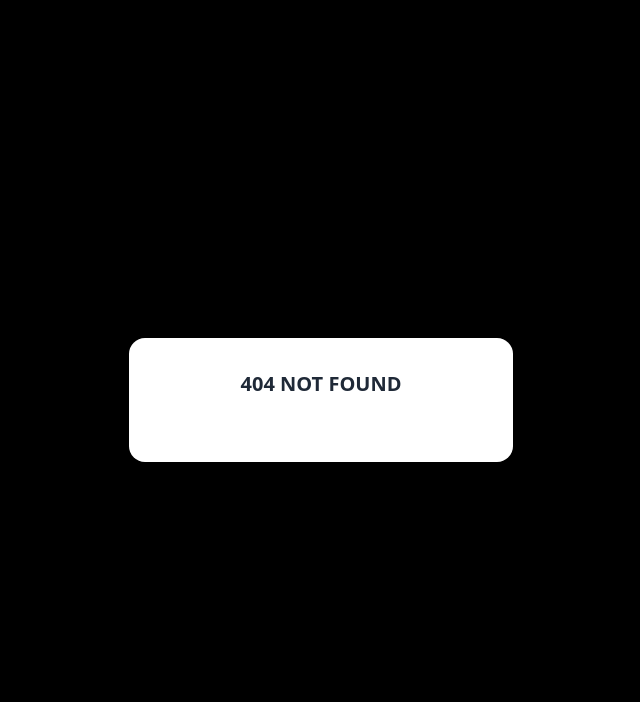
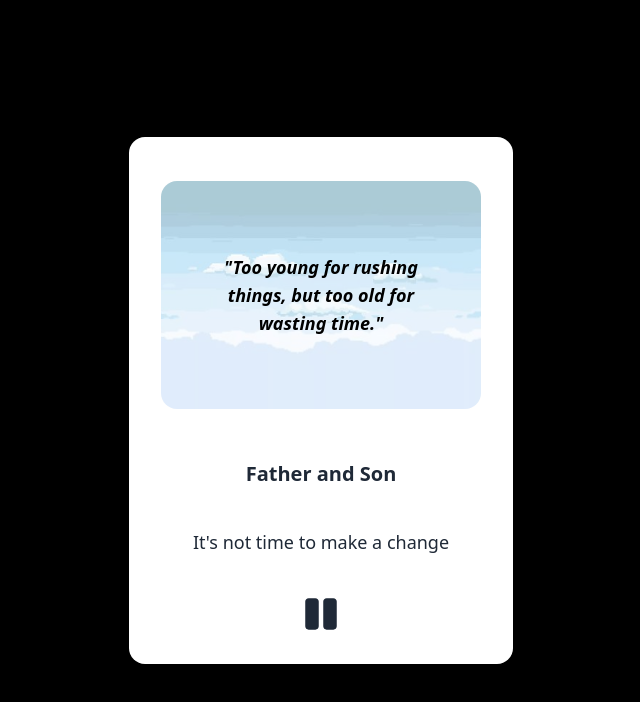
Before and after one commit to RupertC07/Lyric-and-thoughts, a React (Vite) app: page /1 in a window 1280 px wide. Before the commit this address had no page. Shown: the top 702 px of the page, without its empty margins (319-959 px from the left). Built offline with nearby package versions, Linux system fonts and the light colour scheme; the HTML template or start-up script is replaced by a standard one.

Commit message:
Test aroutes modification

```diff
--- a/src/pages/Lyric.jsx
+++ b/src/pages/Lyric.jsx
@@ -16,7 +16,7 @@ export const Lyric = () => {
           break;
 
         default:
-          setCard(<NF />);
+          setCard(<LyricCard />);
           break;
       }
     }
```
